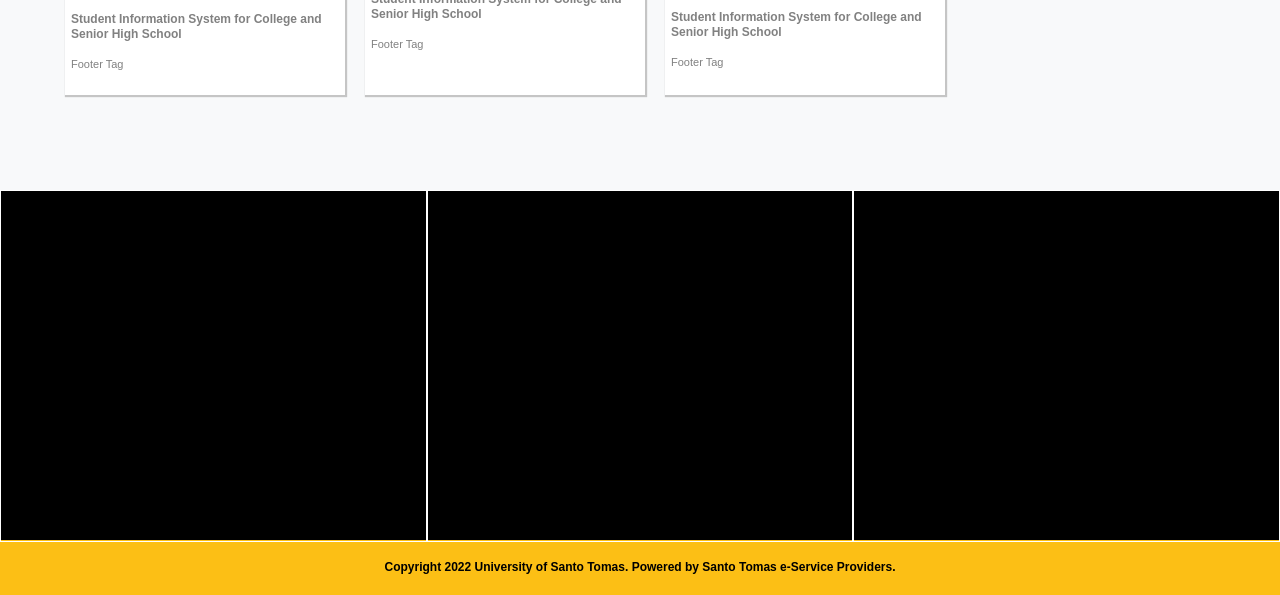
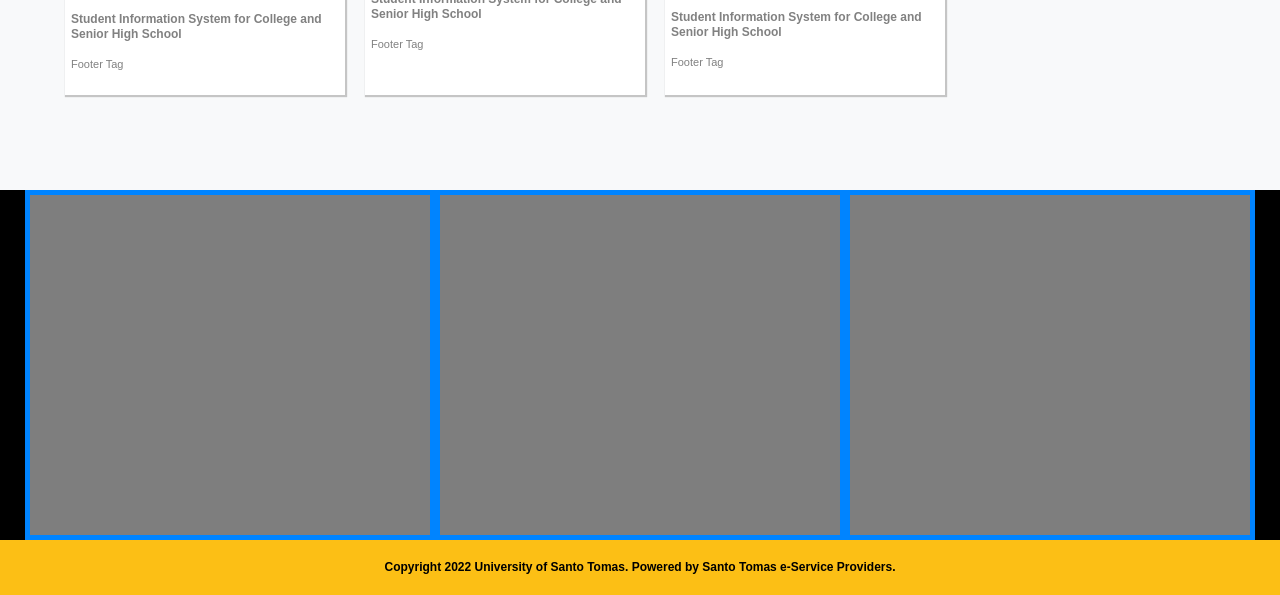
Before and after one commit to Siglo-R/apper-frontend-course, a plain HTML site: page index.html in a window 1280 px wide. Shown: the part 1335-1930 px from the top of the page. Drawn offline with Linux system fonts and the light colour scheme.

Commit message:
Update style.css

```diff
--- a/style.css
+++ b/style.css
@@ -147,20 +147,22 @@ body {
 .footer-container{
   background-color: black;
   height: 350px;
-    width: auto;
+  width: 100%
   border: none;
   display: flex;
 }
 .footer-inputcontainer{
-    justify-content: space-around;
-    height: 100%;
+  justify-content: center;
+  height: 350px;
   width: 100%;
   display: flex;
 }
 .footer-item{
-    height: 100%;
-    width: 100%;
-    border: 1px solid white;
+  justify-content: center;
+  height: 340px;
+  width: 400px;
+  background-color: rgb(126, 126, 126);
+  border: 5px solid rgb(0, 132, 255);
 }
 .footer-note{
   position: relative;
```
Lines whose indentation alone changed are shown as unchanged.
